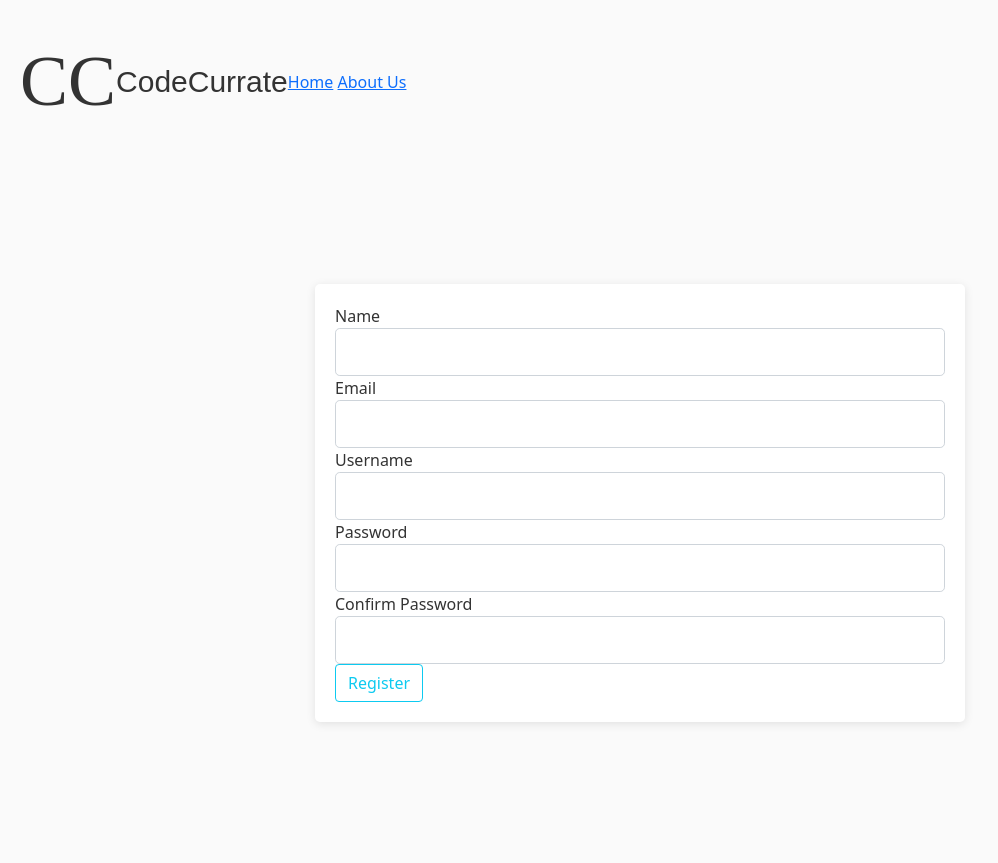
After one commit to sowirodu/Code-Currate, a Flask app: page /register in a window 1280 px wide. The commit adds this page. Shown: the whole page, without its empty margins (0-998 px from the left). Run offline with Flask 3, Linux system fonts and the light colour scheme.

Commit message:
Register Page

```diff
--- /dev/null
+++ b/forms.py
@@ -0,0 +1,10 @@
+from flask_wtf import FlaskForm
+from wtforms import StringField, PasswordField, SubmitField, validators
+
+class RegistrationForm(FlaskForm):
+    name = StringField('Name', [validators.Length(min=1, max=50)])
+    email = StringField('Email', [validators.Length(min=6, max=100), validators.Email()])
+    username = StringField('Username', [validators.Length(min=4, max=25)])
+    password = PasswordField('Password', [validators.DataRequired(), validators.EqualTo('confirm_password', message='Passwords must match')])
+    confirm_password = PasswordField('Confirm Password')
+    submit = SubmitField('Register')
--- a/main.py
+++ b/main.py
@@ -1,13 +1,34 @@
 from flask import Flask, render_template, url_for, flash, redirect, request, jsonify
 from flask_behind_proxy import FlaskBehindProxy
+from flask_sqlalchemy import SQLAlchemy
+from werkzeug.security import generate_password_hash, check_password_hash
+from forms import RegistrationForm
 import requests
 import openai
 
 app = Flask(__name__)
 proxied = FlaskBehindProxy(app)
 app.config['SECRET_KEY'] = 'e30b92ab25051f1ed6da06292f122baf'
+app.config['SQLALCHEMY_DATABASE_URI'] = 'sqlite:///users.db'
 openai.api_key = "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"
 
+db = SQLAlchemy(app)
+
+class User(db.Model):
+    id = db.Column(db.Integer, primary_key=True)
+    username = db.Column(db.String(80), unique=True, nullable=False)
+    password = db.Column(db.String(120), nullable=False)
+
+@app.route('/login', methods=['GET', 'POST'])
+def login():
+    if request.method == 'POST':
+        user = User.query.filter_by(username=request.form['username']).first()
+        if user and check_password_hash(user.password, request.form['password']):
+            flash('Logged in successfully!', 'success')
+            return redirect(url_for('/'))
+        else:
+            flash('Login failed. Check your username and password.', 'danger')
+    return render_template('login.html')
 
 @app.route("/")
 def main_page():
@@ -20,6 +41,20 @@ def about_us():
 @app.route('/quiz')
 def quiz():
     return render_template('quiz.html')
+
+@app.route("/register", methods=['GET', 'POST'])
+def register():
+    form = RegistrationForm()
+    if form.validate_on_submit(): # checks if entries are valid
+        hashed_password = generate_password_hash(form.password.data, method='sha256')
+        user = User(username=form.username.data, password=hashed_password)
+        db.session.add(user)
+        db.session.commit()
+
+        flash(f'Account created for {form.username.data}!', 'success')
+        return redirect(url_for('main_page')) # if so - send to home page
+    return render_template('register.html', title='Register', form=form)
+
 
 @app.route('/generate-quiz', methods=['POST'])
 def generate_quiz():
@@ -43,4 +78,6 @@ def generate_quiz():
 
 
 if __name__ == '__main__':
+    with app.app_context():
+        db.create_all()
     app.run(debug=True, host="0.0.0.0")
--- /dev/null
+++ b/static/layout.css
@@ -0,0 +1,122 @@
+body {
+    background: #fafafa;
+    color: #333333;
+    margin-top: 5rem;
+  }
+
+  h1, h2, h3, h4, h5, h6 {
+    color: #444444;
+  }
+
+  .bg-steel {
+    background-color: #d60e0e;
+  }
+
+  .site-header .navbar-nav .nav-link {
+    color: #cbd5db;
+  }
+
+  .site-header .navbar-nav .nav-link:hover {
+    color: #ffffff;
+  }
+
+  .site-header .navbar-nav .nav-link.active {
+    font-weight: 500;
+  }
+
+.container {
+    height: 90vh;
+    display: flex;
+    justify-content: center;
+    align-items: center;
+
+}
+
+  .content-section {
+	width: 650px;
+    padding: 20px; /* Add some padding to space out the form fields */
+    background-color: #fff; /* Optional: Set a background color to differentiate from the main background */
+    box-shadow: 0 2px 10px rgba(0, 0, 0, 0.1); /* Optional: Adds a subtle shadow for depth */
+    border-radius: 5px; /* Optional: Rounds the corners of the form */
+  }
+
+  .article-title {
+    color: #444444;
+  }
+
+  a.article-title:hover {
+    color: #428bca;
+    text-decoration: none;
+  }
+
+  .article-content {
+    white-space: pre-line;
+  }
+
+  .article-img {
+    height: 65px;
+    width: 65px;
+    margin-right: 16px;
+  }
+
+  .article-metadata {
+    padding-bottom: 1px;
+    margin-bottom: 4px;
+    border-bottom: 1px solid #e3e3e3
+  }
+
+  .article-metadata a:hover {
+    color: #333;
+    text-decoration: none;
+  }
+
+  .article-svg {
+    width: 25px;
+    height: 25px;
+    vertical-align: middle;
+  }
+
+  .account-img {
+    height: 125px;
+    width: 125px;
+    margin-right: 20px;
+    margin-bottom: 16px;
+  }
+
+  .account-heading {
+    font-size: 2.5rem;
+  }
+
+
+.navbar {
+    display: flex;
+    justify-content: flex-start;
+    padding: 20px; /* Adjust this to increase/decrease the space around your navbar content. */
+	margin-top: -60px;
+	margin-right: 80px;
+}
+
+.home-page-code-currate-logo {
+    display: flex;
+    align-items: center; /* To vertically align the items inside. */
+}
+
+.home-page-code-currate-text {
+  color: linear-gradient(150deg, rgba(4, 103, 255, 1) 0%, rgba(89, 229, 255, 1) 100%);
+  height: auto;
+  font-size: 72px;
+  font-style: Medium;
+  text-align: left;
+  font-family: Gotham Rounded;
+  font-weight: 500;
+  line-height: normal;
+  font-stretch: normal;
+  text-decoration: none;
+}
+
+.home-page-code-currate-text01 {
+    color: rgb(51, 51, 51);
+    font-size: 30px;
+    font-family: 'Circular Std', sans-serif; /* Always good to have a fallback font. */
+    font-weight: 300;
+}
--- a/templates/quiz.html
+++ b/templates/quiz.html
@@ -129,8 +129,8 @@
                         <span class="home-page-code-currate-text">CC</span>
                         <span class="home-page-code-currate-text1">CodeCurrate</span>
                     </div>
-                    <span class="home-page-code-currate-text5">Home</span>
-                    <span class="home-page-code-currate-text6">About Us</span>
+                    <a href="{{ url_for('main_page') }}" class="home-page-code-currate-text5">Home</a>
+          			<a href="{{ url_for('about_us') }}" class="home-page-code-currate-text6">About Us</a>
                 </div>
                 <div class="quiz-creation-container clearfix">
                     <div class="quiz-container">
--- /dev/null
+++ b/templates/register.html
@@ -0,0 +1,113 @@
+<!DOCTYPE html>
+<html>
+
+<head>
+  <!-- Required meta tags -->
+  <meta charset="utf-8">
+  <meta name="viewport" content="width=device-width, initial-scale=1">
+  <!-- Bootstrap CSS -->
+  <link href="https://cdn.jsdelivr.net/npm/bootstrap@5.0.2/dist/css/bootstrap.min.css" rel="stylesheet" integrity="sha384-EVSTQN3/azprG1Anm3QDgpJLIm9Nao0Yz1ztcQTwFspd3yD65VohhpuuCOmLASjC" crossorigin="anonymous">
+
+  <link rel="stylesheet" type="text/css" href="../static/layout.css">
+
+</head>
+
+<body>
+  <header class="site-header">
+	<nav class="navbar">
+		<div class="home-page-code-currate-logo">
+			<span class="home-page-code-currate-text">CC</span>
+			<span class="home-page-code-currate-text01">CodeCurrate</span>
+		</div>
+		<div>
+			<a href="{{ url_for('main_page') }}" class="home-page-code-currate-text5">Home</a>
+			<a href="{{ url_for('about_us') }}" class="home-page-code-currate-text6">About Us</a>
+		</div>
+	</nav>
+	</div>
+  </header>
+  <main role="main" class="container">
+    <div class="row">
+      <div class="col-md-8">
+    <div class="content-section">
+        <form method="POST" action="">
+            {{ form.hidden_tag() }}
+            <fieldset class="form-group">
+                <div class="form-group">
+                    {{ form.name.label(class="form-control-label") }}
+                    {% if form.name.errors %}
+                      {{ form.name(class="form-control form-control-lg is-invalid") }}
+                      <div class="invalid-feedback">
+                        {% for error in form.name.errors %}
+                            <span>{{ error }}</span>
+                        {% endfor %}
+                      </div>
+                  {% else %}
+                      {{ form.name(class="form-control form-control-lg") }}
+                  {% endif %}
+                </div>
+                <div class="form-group">
+                    {{ form.email.label(class="form-control-label") }}
+                    {% if form.email.errors %}
+                      {{ form.email(class="form-control form-control-lg is-invalid") }}
+                      <div class="invalid-feedback">
+                        {% for error in form.email.errors %}
+                            <span>{{ error }}</span>
+                        {% endfor %}
+                      </div>
+                  {% else %}
+                      {{ form.email(class="form-control form-control-lg") }}
+                  {% endif %}
+                </div>
+                <div class="form-group">
+                    {{ form.username.label(class="form-control-label") }}
+                    {% if form.username.errors %}
+                      {{ form.username(class="form-control form-control-lg is-invalid") }}
+                      <div class="invalid-feedback">
+                        {% for error in form.username.errors %}
+                            <span>{{ error }}</span>
+                        {% endfor %}
+                      </div>
+                  {% else %}
+                      {{ form.username(class="form-control form-control-lg") }}
+                  {% endif %}
+                </div>
+                <div class="form-group">
+                    {{ form.password.label(class="form-control-label") }}
+                    {% if form.password.errors %}
+                      {{ form.password(class="form-control form-control-lg is-invalid") }}
+                      <div class="invalid-feedback">
+                        {% for error in form.password.errors %}
+                            <span>{{ error }}</span>
+                        {% endfor %}
+                      </div>
+                  {% else %}
+                      {{ form.password(class="form-control form-control-lg") }}
+                  {% endif %}
+                </div>
+                <div class="form-group">
+                    {{ form.confirm_password.label(class="form-control-label") }}
+                    {% if form.confirm_password.errors %}
+                      {{ form.confirm_password(class="form-control form-control-lg is-invalid") }}
+                      <div class="invalid-feedback">
+                        {% for error in form.confirm_password.errors %}
+                            <span>{{ error }}</span>
+                        {% endfor %}
+                      </div>
+                  {% else %}
+                      {{ form.confirm_password(class="form-control form-control-lg") }}
+                  {% endif %}
+                </div>
+            </fieldset>
+            <div class="form-group">
+                {{ form.submit(class="btn btn-outline-info") }}
+             </div>
+        </form>
+    </div>
+      </div>
+    </div>
+  </main>
+  <script src="https://cdn.jsdelivr.net/npm/bootstrap@5.0.2/dist/js/bootstrap.bundle.min.js" integrity="sha384-MrcW6ZMFYlzcLA8Nl+NtUVF0sA7MsXsP1UyJoMp4YLEuNSfAP+JcXn/tWtIaxVXM" crossorigin="anonymous"></script>
+</body>
+
+</html>
```
Also changed, not shown: static/registration.css (added, +7 -0 lines), templates/registration.html (added, +36 -0 lines).
